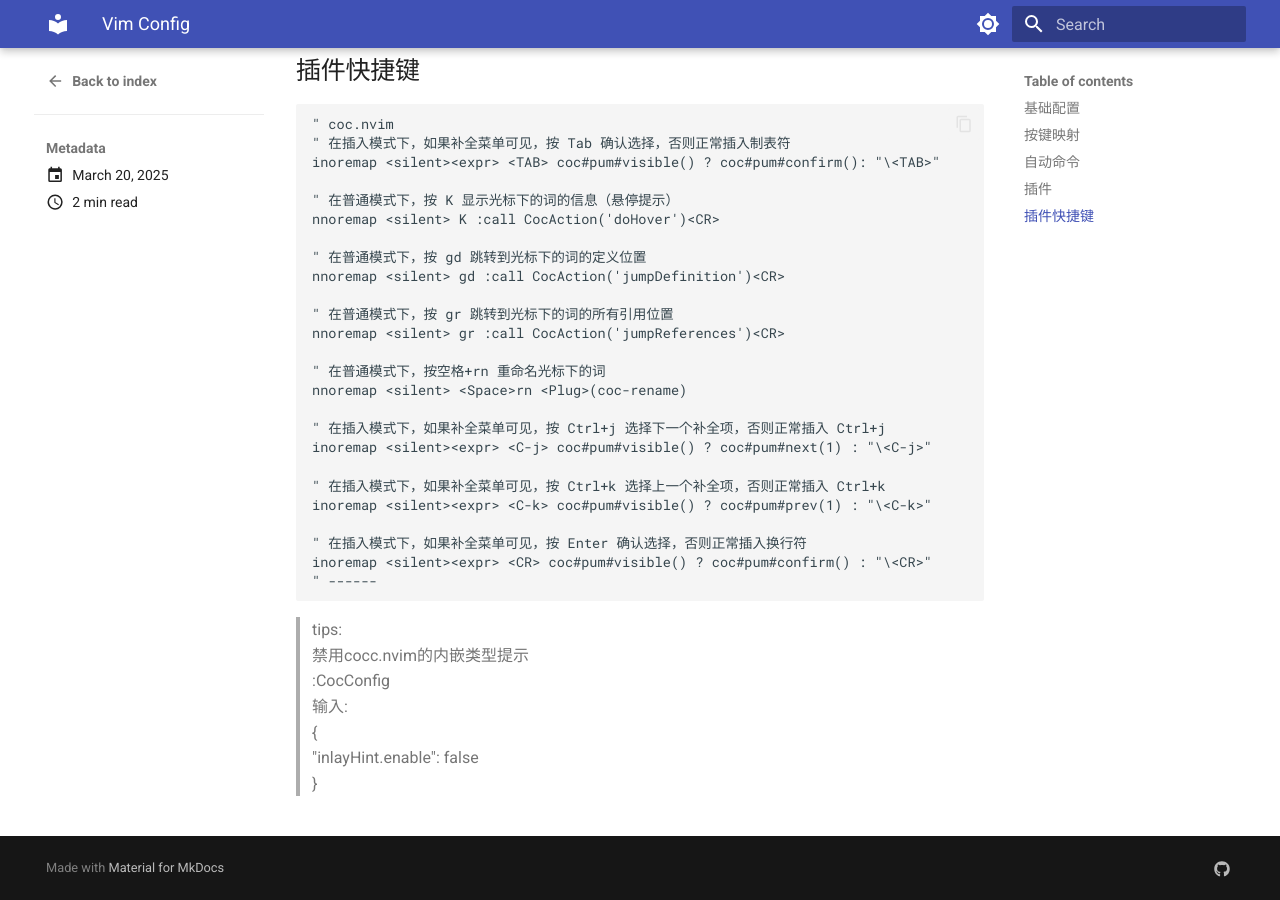
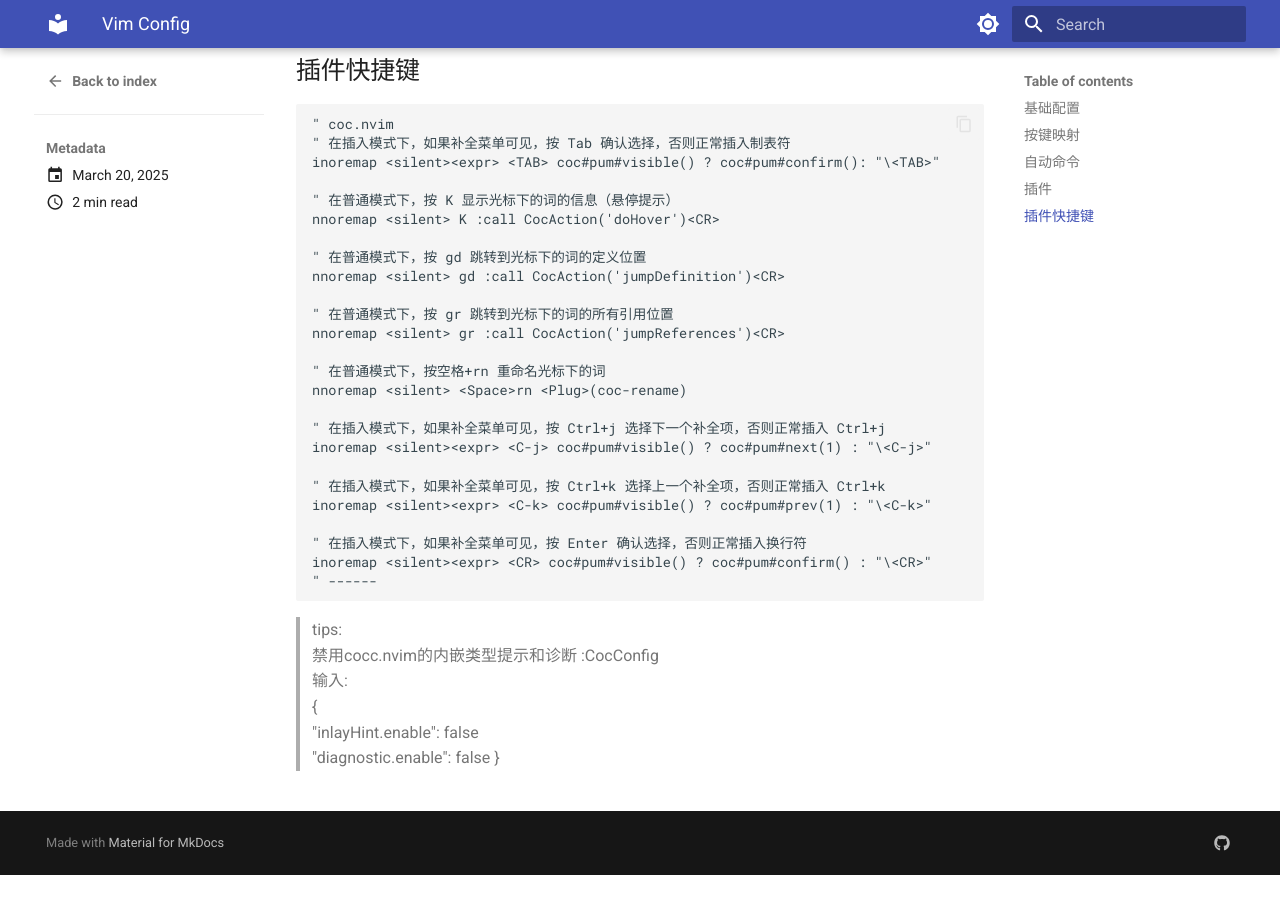
Before and after one commit to coulc/coulc.github.io, an MkDocs documentation site: the page built from docs/blog/posts/vim_config.md, in a window 1280 px wide and 900 px high, scrolled down 1317 px. Built offline with MkDocs 1.6.1 and Material for MkDocs 9.7.7, drawn with Linux system fonts in a browser that asks for light colours; after the commit the page ends 2192 px from its top, so only the background shows below that.

Commit message:
vim config

````diff
--- a/docs/blog/posts/vim_config.md
+++ b/docs/blog/posts/vim_config.md
@@ -86,9 +86,10 @@
 " ------
 ```
 >tips:
->禁用cocc.nvim的内嵌类型提示
+>禁用cocc.nvim的内嵌类型提示和诊断
 >:CocConfig
 >输入:
 >{
 >"inlayHint.enable": false
+>"diagnostic.enable": false
 >}
````
Also changed, not shown: site/blog/2025/03/20/vim-config/index.html, site/search/search_index.json.
